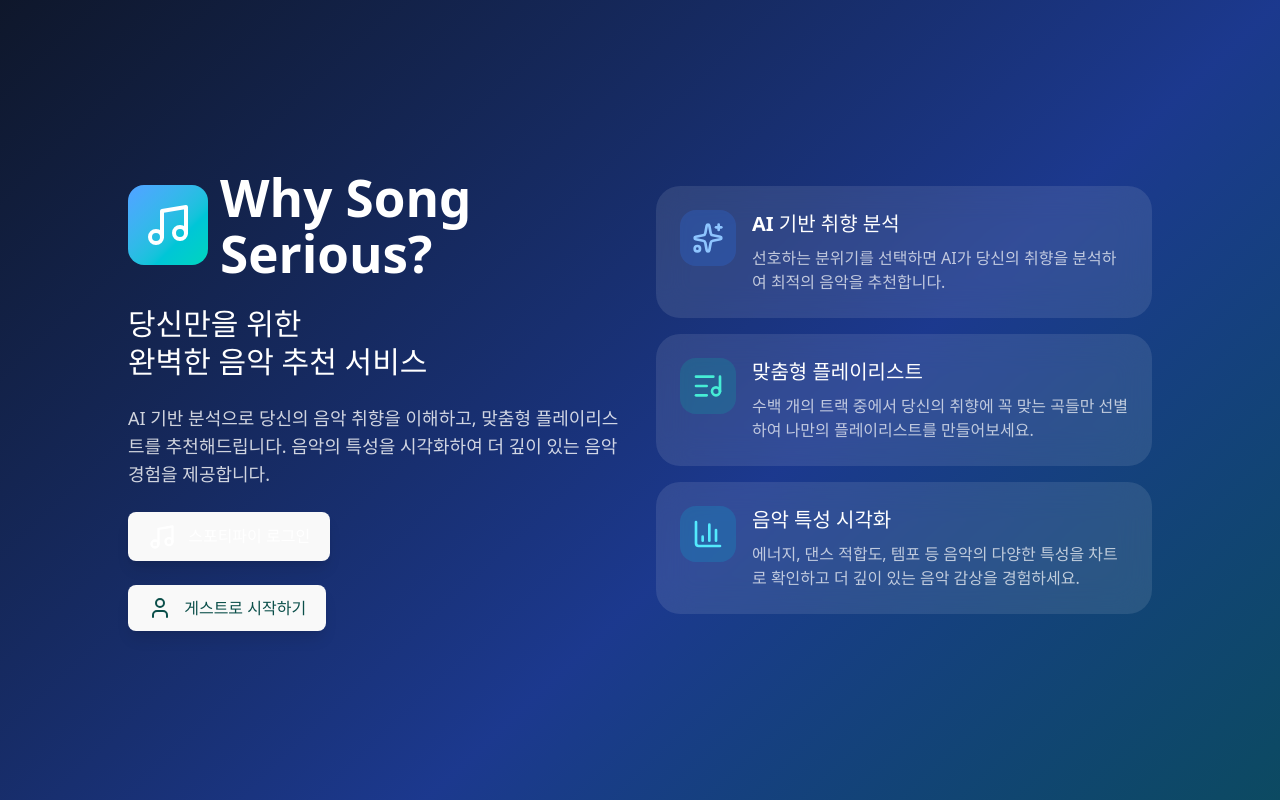
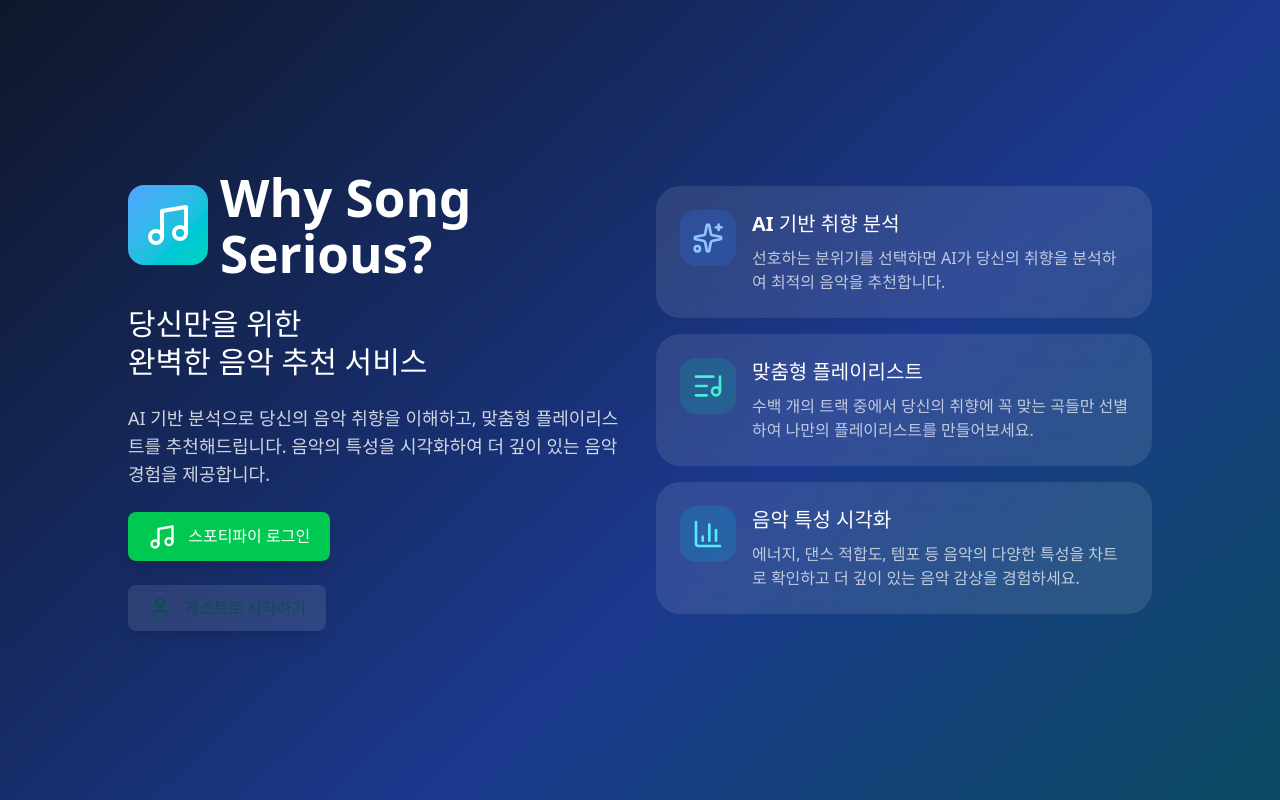
Before and after one commit to DaGoMi1/why-song-serious, a React (Vite) app in the folder frontend/: page / in a window 1280 px wide. Shown: the top 800 px of the page. Built offline with nearby package versions, Linux system fonts and the light colour scheme.

Commit message:
fix: button color

```diff
--- a/frontend/src/pages/Landing.tsx
+++ b/frontend/src/pages/Landing.tsx
@@ -89,7 +89,7 @@ export function Landing() {
               <button
                 onClick={handleSpotifyLogin}
                 disabled={isLoading}
-                className="bg-green-500 hover:bg-green-600 disabled:bg-gray-500 disabled:cursor-not-allowed text-white py-4 px-8 rounded-full font-bold text-lg shadow-lg hover:shadow-xl transition-all duration-300 hover:scale-105 flex items-center justify-center gap-3"
+                className="!bg-green-500 hover:bg-green-600 disabled:bg-gray-500 disabled:cursor-not-allowed text-white py-4 px-8 rounded-full font-bold text-lg shadow-lg hover:shadow-xl transition-all duration-300 hover:scale-105 flex items-center justify-center gap-3"
               >
                 {isLoading ? (
                     <>
@@ -106,7 +106,7 @@ export function Landing() {
 
               <button
                   onClick={handleGuestLogin}
-                  className="flex-1 bg-white/10 hover:bg-white/20 border border-white/20 backdrop-blur-sm text-teal-900 py-4 px-8 rounded-full font-bold text-lg shadow-lg hover:shadow-xl transition-all duration-300 hover:scale-105 flex items-center justify-center gap-3"
+                  className="flex-1 !bg-white/10 hover:bg-white/20 border border-white/20 backdrop-blur-sm text-teal-900 py-4 px-8 rounded-full font-bold text-lg shadow-lg hover:shadow-xl transition-all duration-300 hover:scale-105 flex items-center justify-center gap-3"
                 >
                   <User className="size-6" />
                   <span>게스트로 시작하기</span>
--- a/frontend/src/pages/Playlist.tsx
+++ b/frontend/src/pages/Playlist.tsx
@@ -526,11 +526,11 @@ export function Playlist() {
                 </button>
                 <button
                   onClick={handleShare}
-                  className="bg-white/10 backdrop-blur-sm text-white px-4 py-3 rounded-full hover:bg-white/20 transition-all duration-300"
+                  className="!bg-white/10 backdrop-blur-sm text-white px-4 py-3 rounded-full hover:bg-white/20 transition-all duration-300"
                 >
                   <Share2 className="size-5" />
                 </button>
-                <button className="bg-white/10 backdrop-blur-sm text-white px-4 py-3 rounded-full hover:bg-white/20 transition-all duration-300">
+                <button className="!bg-white/10 backdrop-blur-sm text-white px-4 py-3 rounded-full hover:bg-white/20 transition-all duration-300">
                   <Download className="size-5" />
                 </button>
               </div>
--- a/frontend/src/pages/Preferences.tsx
+++ b/frontend/src/pages/Preferences.tsx
@@ -209,7 +209,7 @@ export function Preferences() {
         <button
           onClick={handleContinue}
 
-          className={`w-full py-4 px-6 rounded-full font-bold text-lg transition-all duration-300 bg-white text-blue-600 shadow-xl hover:shadow-2xl hover:scale-105 : ''
+          className={`!bg-white w-full py-4 px-6 rounded-full font-bold text-lg transition-all duration-300 bg-white text-blue-600 shadow-xl hover:shadow-2xl hover:scale-105 : ''
             }`}
         >
           {'음악 추천 받기'}
```
